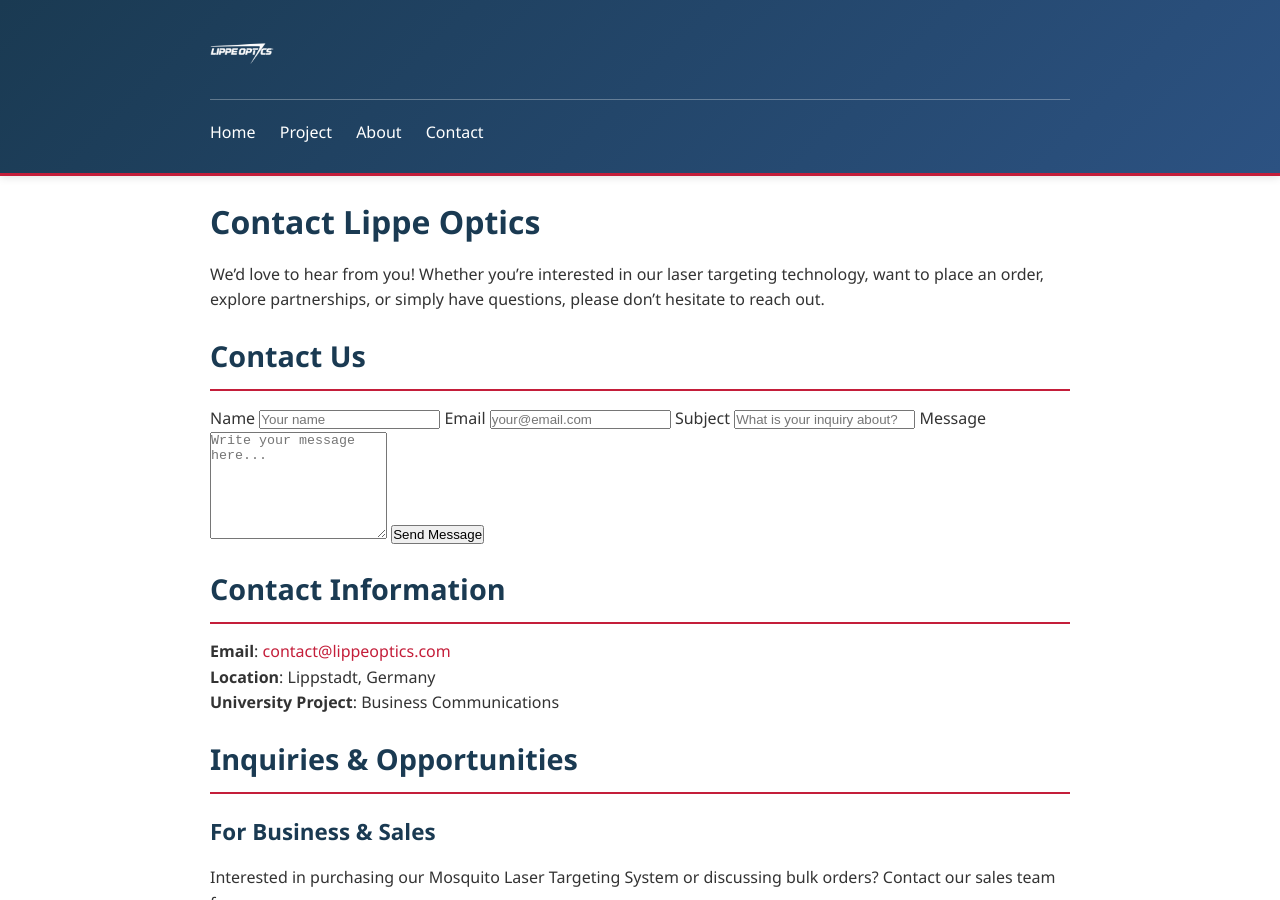
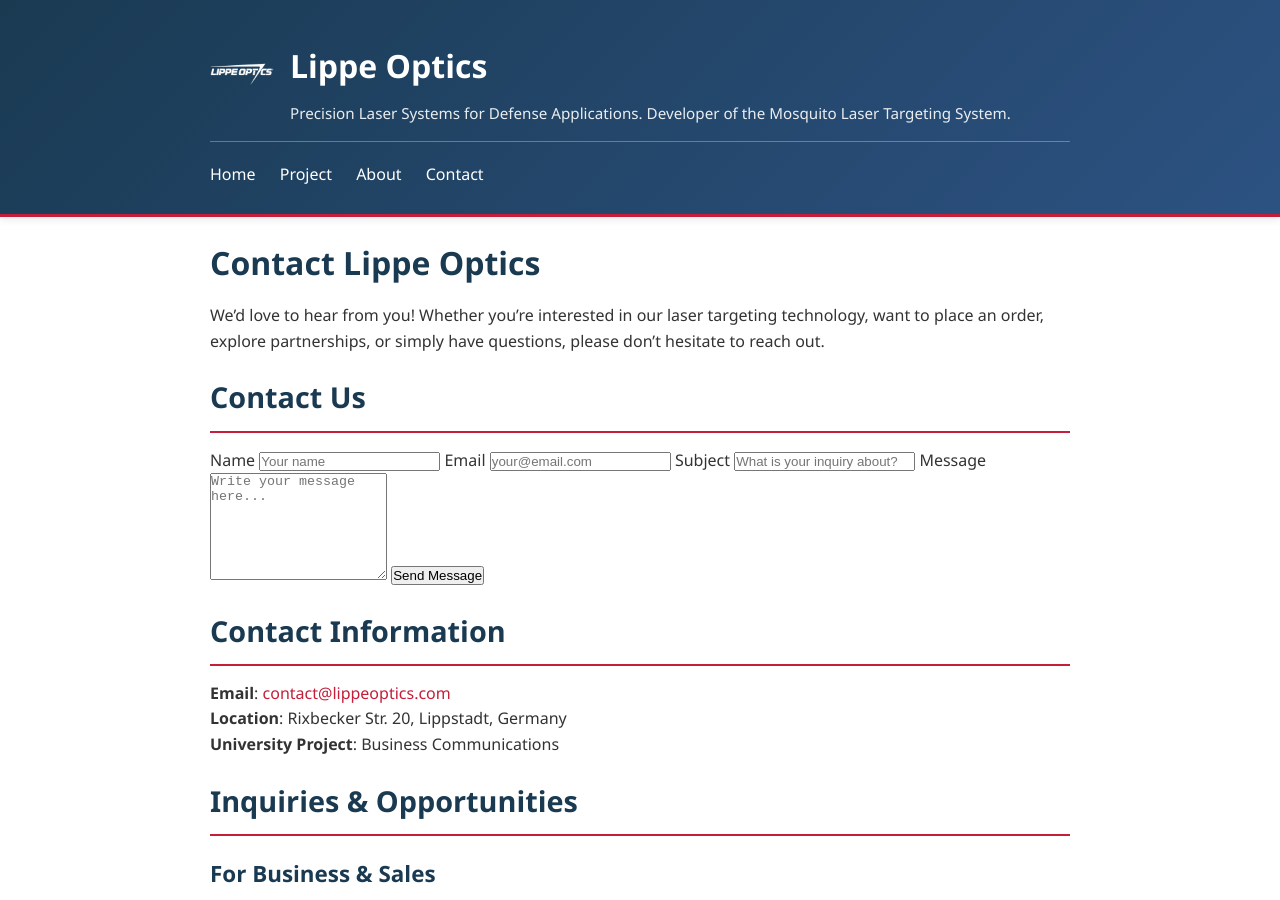
Before and after one commit to Enea322/LO-website-demo, a Jekyll site: the page built from contact.md, in a window 1280 px wide and 900 px high. Built offline with Jekyll 4.4.1, drawn with Linux system fonts in a browser that asks for light colours; our own code applies the rules of GitHub Pages for plain Markdown files.

Commit message:
Changes to website styling. + Mainly changes regarding the logo placement in the top of the page

```diff
--- a/_layouts/default.html
+++ b/_layouts/default.html
@@ -11,10 +11,27 @@
     <link rel="stylesheet" href="{{ '/assets/css/lippe.css' | relative_url }}">
 </head>
 <body>
-    <header class="{% if page.url == '/' %}home-header{% endif %}">
+
+    <header class="{% if page.url == '/' %}home-header{% else %}inner-header{% endif %}">
         <div class="container">
+
             <div class="site-brand">
-                <img src="{{ '/imgs/logo_loW.png' | relative_url }}" alt="Lippe Optics logo" class="site-logo">
+
+                {% if page.url == '/' %}
+                    <img src="{{ '/imgs/logo_loW.png' | relative_url }}"
+                         alt="Lippe Optics logo"
+                         class="site-logo">
+                {% else %}
+                    <img src="{{ '/imgs/logo_loW.png' | relative_url }}"
+                         alt="Lippe Optics logo"
+                         class="site-logo">
+
+                    <div class="site-brand-text">
+                        <h1>{{ site.title }}</h1>
+                        <p>{{ site.description }}</p>
+                    </div>
+                {% endif %}
+
             </div>
 
             <nav>
@@ -23,6 +40,7 @@
                 <a href="{{ '/about.html' | relative_url }}">About</a>
                 <a href="{{ '/contact.html' | relative_url }}">Contact</a>
             </nav>
+
         </div>
     </header>
 
@@ -38,5 +56,6 @@
             Disclaimer: Lippe Optics is a fictional company developed as a university project for educational purposes. All products and information shown on this website are conceptual.
         </p>
     </footer>
+
 </body>
 </html>
--- a/contact.md
+++ b/contact.md
@@ -29,7 +29,7 @@ We'd love to hear from you! Whether you're interested in our laser targeting tec
 ## Contact Information
 
 **Email**: [contact@lippeoptics.com](mailto:contact@lippeoptics.com)
-**Location**: Lippstadt, Germany
+**Location**: Rixbecker Str. 20, Lippstadt, Germany
 **University Project**: Business Communications
 
 ## Inquiries & Opportunities
```
Also changed, not shown: 1 other file.
